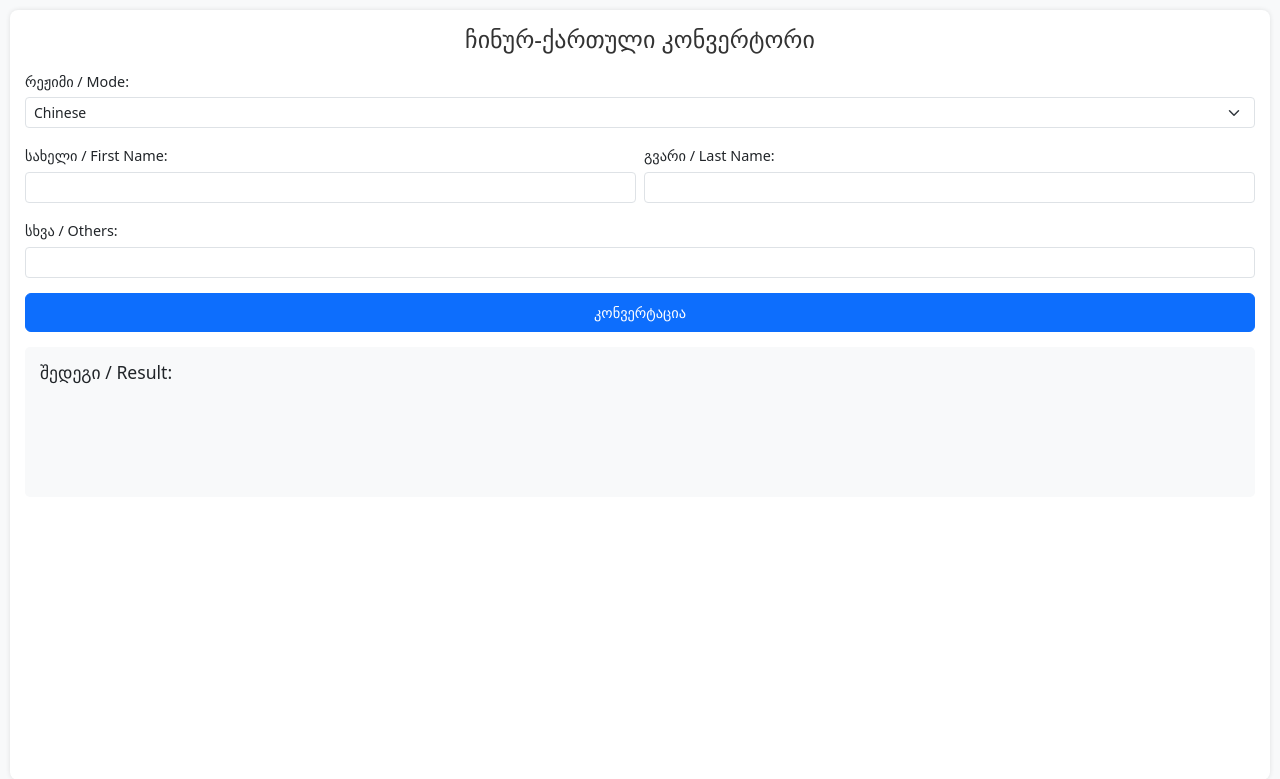
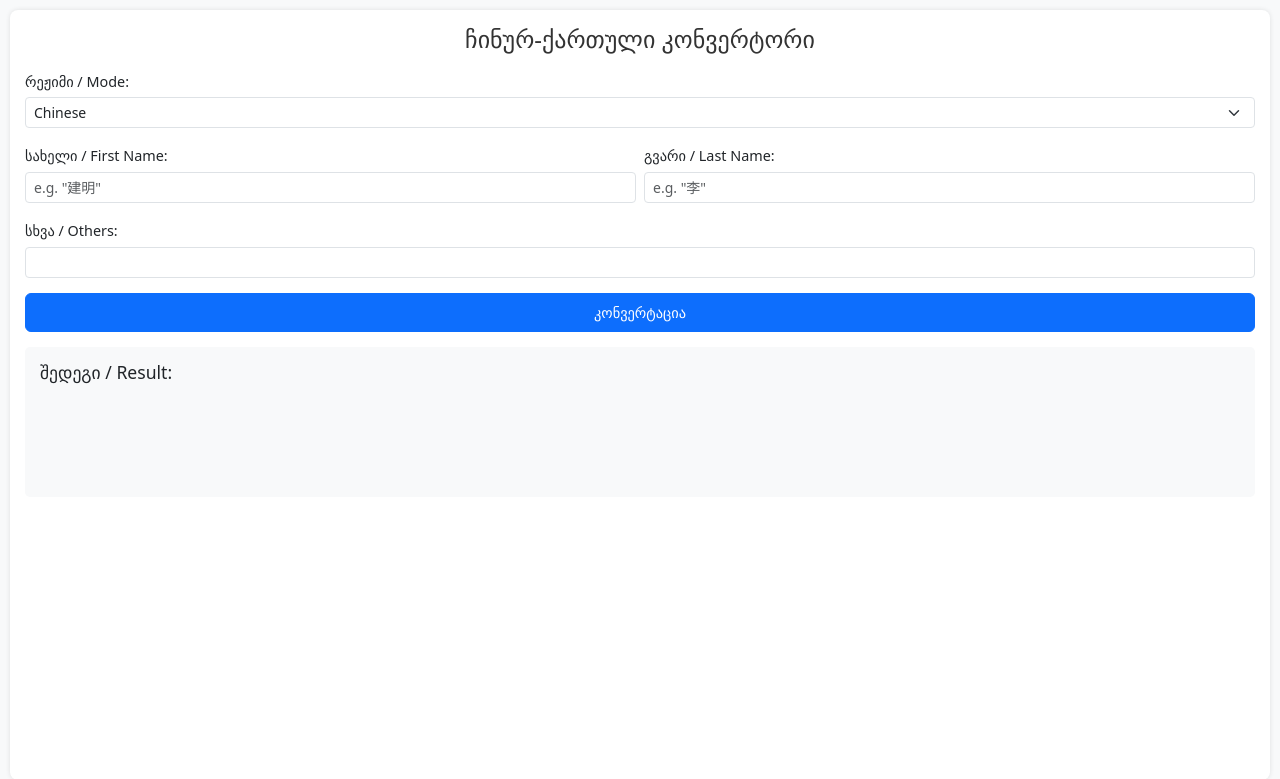
Before and after one commit to NikaKereselidze/chinese-convertor, a Flask app: page / in a window 1280 px wide. Shown: the top 779 px of the page. Run offline with Flask 2, Linux system fonts and the light colour scheme.

Commit message:
Update index.html

```diff
--- a/templates/index.html
+++ b/templates/index.html
@@ -106,7 +106,7 @@
                 type="text"
                 class="form-control form-control-sm"
                 id="firstName"
-                placeholder=""
+                placeholder='e.g. "建明"'
               />
             </div>
           </div>
@@ -117,7 +117,7 @@
                 type="text"
                 class="form-control form-control-sm"
                 id="lastName"
-                placeholder=""
+                placeholder='e.g. "李"'
               />
             </div>
           </div>
@@ -142,7 +142,7 @@
                 type="text"
                 class="form-control form-control-sm"
                 id="firstNamePinyin"
-                placeholder="e.g. bei"
+                placeholder='e.g. "jianming"'
               />
             </div>
           </div>
@@ -153,7 +153,7 @@
                 type="text"
                 class="form-control form-control-sm"
                 id="lastNamePinyin"
-                placeholder="e.g. jing"
+                placeholder='e.g. "li"'
               />
             </div>
           </div>
@@ -164,7 +164,7 @@
             type="text"
             class="form-control form-control-sm"
             id="othersPinyin"
-            placeholder=""
+            placeholder='e.g. "beijing"'
           />
         </div>
       </div>
```
